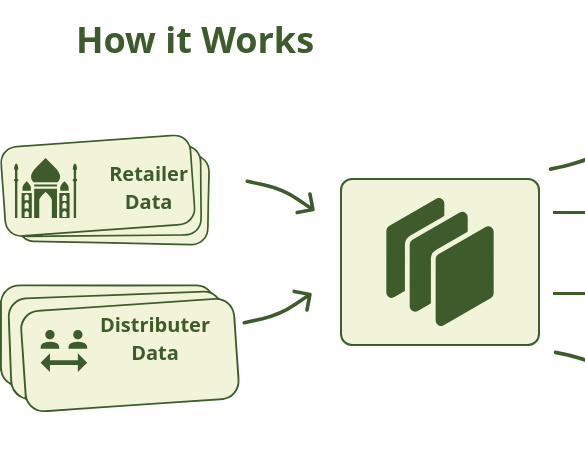
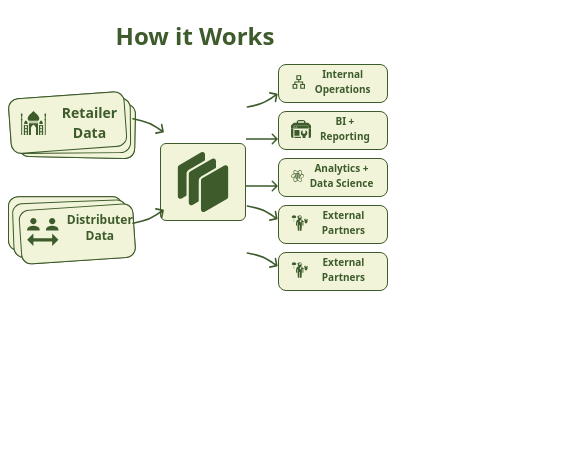
Before and after one commit to rakibulhasan-bu/react-dynamic-component, a React (Vite) app: page / in a window 390 px wide. Shown: the top 450 px of the page, 585 px wide, since content can reach past the window. Built offline with nearby package versions, Linux system fonts and the light colour scheme.

Commit message:
completed designed

```diff
--- a/src/App.jsx
+++ b/src/App.jsx
@@ -40,6 +40,10 @@ function App() {
       text: "External Partners",
       icon: GiAnatomy,
     },
+    {
+      text: "External Partners",
+      icon: GiAnatomy,
+    },
   ];
 
   return (
--- a/src/DynamicComponent/DynamicComponent.jsx
+++ b/src/DynamicComponent/DynamicComponent.jsx
@@ -13,27 +13,30 @@ const DynamicComponent = ({
 }) => {
   const LeftTopIcon = leftTopComponent?.icon;
   const LeftBottomIcon = leftBottomComponent?.icon;
+  const length = rightSideComponents.length;
   return (
-    <div className="max-w-[800px] mx-auto text-center mt-5">
+    <div className="md:max-w-[800px] overflow-hidden  mx-auto text-center mt-5 px-2 pb-5 md:px-3 lg:px-0">
       {/* this is heading text  */}
-      <h2 style={{ color }} className="font-bold font-sans text-4xl">
+      <h2
+        style={{ color }}
+        className="w-full font-bold text-center font-sans text-2xl md:text-4xl"
+      >
         {heading}
       </h2>
 
       {/* this is main div  */}
-      <div className="flex items-center mt-10">
+      <div className="w-full flex items-center mx-auto mt-3 md:mt-5 lg:mt-10">
         {/* this is left div  */}
         <div className="relative">
           <div className="flex relative">
             <div
-              className={`max-w-[240px] w-full relative flex items-center pr-[30px] p-3 pt-[27px] pb-[33px]`}
+              className={`max-w-32 md:max-w-48 lg:max-w-[240px] relative flex items-center lg:pr-[30px] p-3 md:pt-5 lg:pt-[27px] pb-[33px]`}
             >
-              <div className="w-full h-full absolute top-0 left-0 z-0">
+              <div className=" absolute top-0 left-0 z-0">
                 <svg
                   xmlns="http://www.w3.org/2000/svg"
                   viewBox="0 0 249 133"
-                  width={210}
-                  height={130}
+                  className="w-32 md:w-48 lg:w-[210px] lg:h-[130px]"
                 >
                   <g fill="none" stroke={color} strokeWidth="2">
                     <path
@@ -75,22 +78,24 @@ const DynamicComponent = ({
               <LeftTopIcon
                 style={{ color }}
                 alt=""
-                className={`z-10 text-7xl`}
+                className={`z-10 text-4xl md:text-7xl`}
               />
               <div className="text-center ml-2 z-10">
-                <h2 style={{ color }} className="font-bold font-sans text-xl">
+                <h2
+                  style={{ color }}
+                  className="font-bold font-sans text-sm md:text-xl"
+                >
                   {leftTopComponent?.text}
                 </h2>
               </div>
             </div>
 
-            <div className="absolute bottom-10 right-[-75px]">
+            <div className="absolute bottom-10 -right-7 md:right-[-60px]">
               <svg
                 xmlns="http://www.w3.org/2000/svg"
-                width="70"
-                height="40"
                 fill="none"
                 viewBox="0 0 59 30"
+                className="w-8 md:w-[70px] h-5 md:h-10"
               >
                 <path
                   fill={color}
@@ -102,10 +107,14 @@ const DynamicComponent = ({
 
           <div className="flex relative">
             <div
-              className={`max-w-[240px] w-full mt-[27px] relative flex items-center pr-16 p-3 pt-[27px] pb-4`}
+              className={`max-w-32 md:max-w-48 lg:max-w-[240px] mt-5 lg:mt-[27px] relative flex items-center lg:pr-16 p-3 lg:pt-[27px] pb-4`}
             >
-              <div className="w-full h-full absolute top-0 left-0 z-0">
-                <svg xmlns="http://www.w3.org/2000/svg" viewBox="0 0 253 136">
+              <div className="w-full absolute top-0 left-0 z-0">
+                <svg
+                  xmlns="http://www.w3.org/2000/svg"
+                  viewBox="0 0 253 136"
+                  className="w-32  md:w-48 lg:w-[210px] lg:h-[130px]"
+                >
                   <g fill="none" stroke={color} strokeWidth="2">
                     <path
                       d="M13.25 3.78C6.55 6.61 1.96 13.03 1.98 20.35q.09 33.9-.05 66.05c-.03 7.44 2.34 13.5 8.57 17.43a.25.25 0 00.38-.23Q9.71 73.93 8.61 44.51q-.44-11.62-.14-13.5c1.37-8.7 9.01-16.4 18.23-16.76q94.09-3.64 188.88-7.24c.98-.04 2.03.25 3.03.35q.94.09.21-.51-5.39-4.39-11.93-4.38-89.8.11-183.82-.05-6.58-.01-9.82 1.36"
@@ -143,24 +152,25 @@ const DynamicComponent = ({
                   ></rect>
                 </svg>
               </div>
-              <div className="text-center flex ml-3 z-10">
+              <div className="text-center flex md:ml-3 z-10">
                 <LeftBottomIcon
                   style={{ color }}
-                  className={`text-7xl pt-2 ml-3 z-10`}
+                  className={`text-5xl lg:text-7xl lg:pt-2 ml-1 lg:ml-3 z-10`}
                 />
-                <h2 style={{ color }} className="font-bold font-sans text-xl">
+                <h2
+                  style={{ color }}
+                  className="font-bold font-sans pt-1 text-xs md:text-xl"
+                >
                   {leftBottomComponent?.text}
                 </h2>
               </div>
             </div>
-            <div className="absolute top-[30px] right-[-72px]">
+            <div className="absolute top-[30px] -right-7 md:right-[-60px]">
               <svg
                 xmlns="http://www.w3.org/2000/svg"
-                width="70"
-                height="40"
                 fill="none"
                 viewBox="0 0 59 30"
-                className="scale-y-[-1]"
+                className="w-8 md:w-[70px] h-5 md:h-[40px] scale-y-[-1]"
               >
                 <path
                   fill={color}
@@ -174,24 +184,25 @@ const DynamicComponent = ({
         {/* this is middle div  */}
         <div
           style={{ backgroundColor: bgcolor, borderColor }}
-          className="ml-[100px] px-[34px] py-[18px] rounded-xl border-2"
+          className="ml-6 md:ml-16 lg:ml-[70px] px-3 md:px-[34px] py-2 md:py-[18px] rounded-md md:rounded-xl border md:border-2"
         >
           {/* <img src={middleIcon} alt="" /> */}
-          <MiddleIcon style={{ color }} className={`text-9xl`} />
+          <MiddleIcon
+            style={{ color }}
+            className={`text-6xl md:text-8xl lg:text-9xl`}
+          />
         </div>
 
         {/* this is right div  */}
-        <div className="relative ml-[88px]">
+        <div className="relative ml-8 md:ml-16 lg:ml-[88px]">
           {rightSideComponents?.map((singleDiv, index) => {
             const Icon = singleDiv?.icon;
             return (
               <div key={singleDiv?.text1} className="flex mb-2 relative">
-                {(index === 1 || index === 2) && (
+                {(length === 1 || length === 2) && index === 0 && (
                   <svg
-                    className="absolute top-5 z-10 left-[-75px] scale-y-[-1]"
+                    className="absolute w-8 md:w-14 lg:w-16 h-4 md:h-6 top-5 z-10 -left-8 md:-left-16 lg:left-[-75px] scale-y-[-1]"
                     xmlns="http://www.w3.org/2000/svg"
-                    width="65"
-                    height="23"
                     fill="none"
                     viewBox="0 0 65 23"
                   >
@@ -201,12 +212,50 @@ const DynamicComponent = ({
                     ></path>
                   </svg>
                 )}
-                {rightSideComponents.length === 1 && index === 0 && (
+
+                {(length === 4 || length === 5) && index === 0 && (
                   <svg
-                    className="absolute top-5 z-10 left-[-75px] scale-y-[-1]"
+                    className="absolute h-4 md:h-7 lg:h-[50px] w-8 md:w-14 lg:w-[72px] top-7 z-10 -left-8 md:-left-16 lg:left-[-80px] scale-y-[-1]"
                     xmlns="http://www.w3.org/2000/svg"
-                    width="65"
-                    height="23"
+                    viewBox="0 0 59 30"
+                  >
+                    <path
+                      fill={color}
+                      d="M52.91 24.41q-6.58-4.75-13.86-8.99C27.69 8.79 15.65 6.15 1.88 3.34Q.4 3.04.57 1.55q.02-.18.08-.35Q1.07.09 2.23.32q12.73 2.54 22.33 5.41c11.13 3.32 20.73 9.54 29.9 16.3q.66.49.51-.32l-1.63-8.56q-.28-1.45.98-2.2.21-.13.45-.15 1.16-.12 1.38 1.03l2.54 13.27a1.64 1.64 0 01-1.28 1.91l-13.37 2.78a1.07 1.06-29.7 01-.93-.25q-.57-.52-.57-1.13.01-1.42 1.4-1.69l8.84-1.71q.76-.15.13-.6z"
+                    ></path>
+                  </svg>
+                )}
+
+                {index === 1 && (
+                  <svg
+                    className="absolute w-8 md:w-14 lg:w-16 h-4 md:h-6  top-5 z-10 -left-8 md:-left-16 lg:left-[-75px] scale-y-[-1]"
+                    xmlns="http://www.w3.org/2000/svg"
+                    fill="none"
+                    viewBox="0 0 65 23"
+                  >
+                    <path
+                      fill={color}
+                      d="M64.061 12.56a1.502 1.502 0 000-2.121L54.515.893a1.502 1.502 0 00-2.122 0 1.502 1.502 0 000 2.122l8.486 8.485-8.486 8.485a1.502 1.502 0 000 2.122 1.502 1.502 0 002.122 0l9.546-9.546zM0 13h63v-3H0v3z"
+                    ></path>
+                  </svg>
+                )}
+
+                {length === 3 && index === 0 && (
+                  <svg
+                    className="absolute h-4 md:h-7 lg:h-[50px] w-8 md:w-14 lg:w-[72px] top-7 z-10 -left-8 md:-left-16 lg:left-[-80px] scale-y-[-1]"
+                    xmlns="http://www.w3.org/2000/svg"
+                    viewBox="0 0 59 30"
+                  >
+                    <path
+                      fill={color}
+                      d="M52.91 24.41q-6.58-4.75-13.86-8.99C27.69 8.79 15.65 6.15 1.88 3.34Q.4 3.04.57 1.55q.02-.18.08-.35Q1.07.09 2.23.32q12.73 2.54 22.33 5.41c11.13 3.32 20.73 9.54 29.9 16.3q.66.49.51-.32l-1.63-8.56q-.28-1.45.98-2.2.21-.13.45-.15 1.16-.12 1.38 1.03l2.54 13.27a1.64 1.64 0 01-1.28 1.91l-13.37 2.78a1.07 1.06-29.7 01-.93-.25q-.57-.52-.57-1.13.01-1.42 1.4-1.69l8.84-1.71q.76-.15.13-.6z"
+                    ></path>
+                  </svg>
+                )}
+                {index === 2 && (
+                  <svg
+                    className="absolute w-8 md:w-14 lg:w-16 h-4 md:h-6  top-5 z-10 -left-8 md:-left-16 lg:left-[-75px] scale-y-[-1]"
+                    xmlns="http://www.w3.org/2000/svg"
                     fill="none"
                     viewBox="0 0 65 23"
                   >
@@ -219,9 +268,7 @@ const DynamicComponent = ({
 
                 {index === 3 && (
                   <svg
-                    className="absolute top-0 z-10 left-[-75px] "
-                    width={70}
-                    height={50}
+                    className="absolute  w-8 md:w-14 lg:w-[70px] h-4 md:h-[50px]  top-0 z-10 -left-8 md:-left-16 lg:left-[-75px] "
                     xmlns="http://www.w3.org/2000/svg"
                     viewBox="0 0 59 30"
                   >
@@ -232,11 +279,9 @@ const DynamicComponent = ({
                   </svg>
                 )}
 
-                {rightSideComponents.length === 4 && index === 0 && (
+                {index === 4 && (
                   <svg
-                    className="absolute top-7 z-10 left-[-80px] scale-y-[-1]"
-                    width={72}
-                    height={50}
+                    className="absolute  w-8 md:w-14 lg:w-[78px] h-4 md:h-[50px] lg:h-[40px]  top-0 z-10 -left-8 md:-left-16 lg:left-[-78px] "
                     xmlns="http://www.w3.org/2000/svg"
                     viewBox="0 0 59 30"
                   >
@@ -249,13 +294,16 @@ const DynamicComponent = ({
 
                 <div
                   style={{ backgroundColor: bgcolor, borderColor }}
-                  className="max-w-[240px] w-full border-2 rounded-2xl flex items-center pr-[16px] pl-3 pt-[2px] pb-[7px]"
+                  className="max-w-28 bg-black md:max-w-52 lg:max-w-[240px] border md:border-2 rounded-lg md:rounded-2xl flex items-center pr-3 md:pr-[16px] pl-3 pt-[2px] pb-[5px]"
                 >
-                  <Icon style={{ color }} className={`text-6xl`} />
-                  <div className="text-center ml-3">
+                  <Icon
+                    style={{ color }}
+                    className={`text-2xl md:text-4xl lg:text-6xl`}
+                  />
+                  <div className="text-center ml-1 md:ml-3">
                     <h2
                       style={{ color }}
-                      className="leading-5 font-bold font-sans text-lg"
+                      className="lg:leading-5 font-bold font-sans text-[10px] md:text-base lg:text-lg"
                     >
                       {singleDiv?.text}
                     </h2>
```
